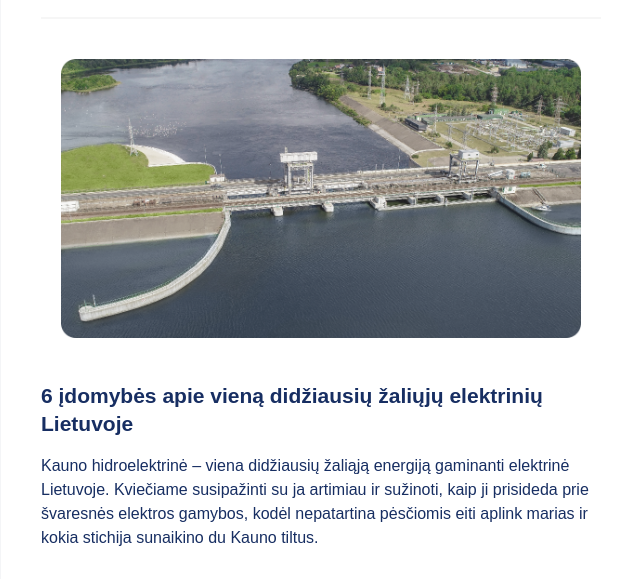
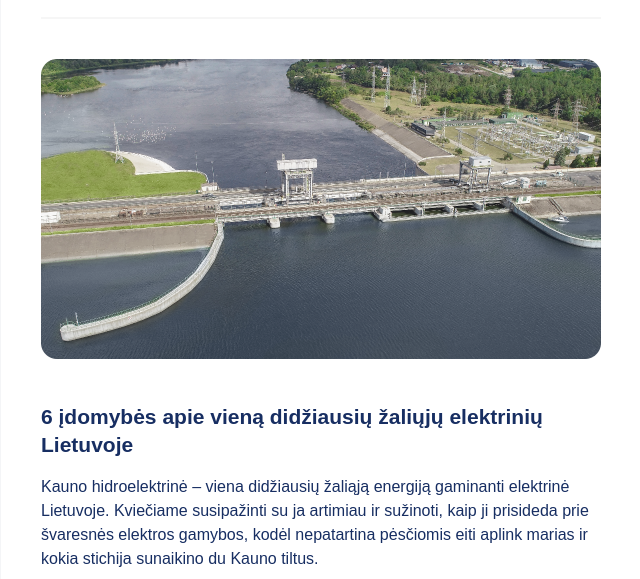
Before and after one commit to SauliusPetr/ignitis-newsletter, a plain HTML site: page index.html in a window 1280 px wide. Shown: the part 193-772 px from the top of the page, without its empty margins (319-959 px from the left). Drawn offline with Linux system fonts and the light colour scheme.

Commit message:
Article image fix

```diff
--- a/css/style.css
+++ b/css/style.css
@@ -36,11 +36,12 @@ body {
   border: 1px solid #f6f6f6;
 }
 
+.img-container {
+  padding: 20px 0;
+}
+
 .img-container img {
-  max-width: 100%;
-}
-.img-container {
-  padding: 20px;
+  width: 100%;
 }
 
 article {
```
